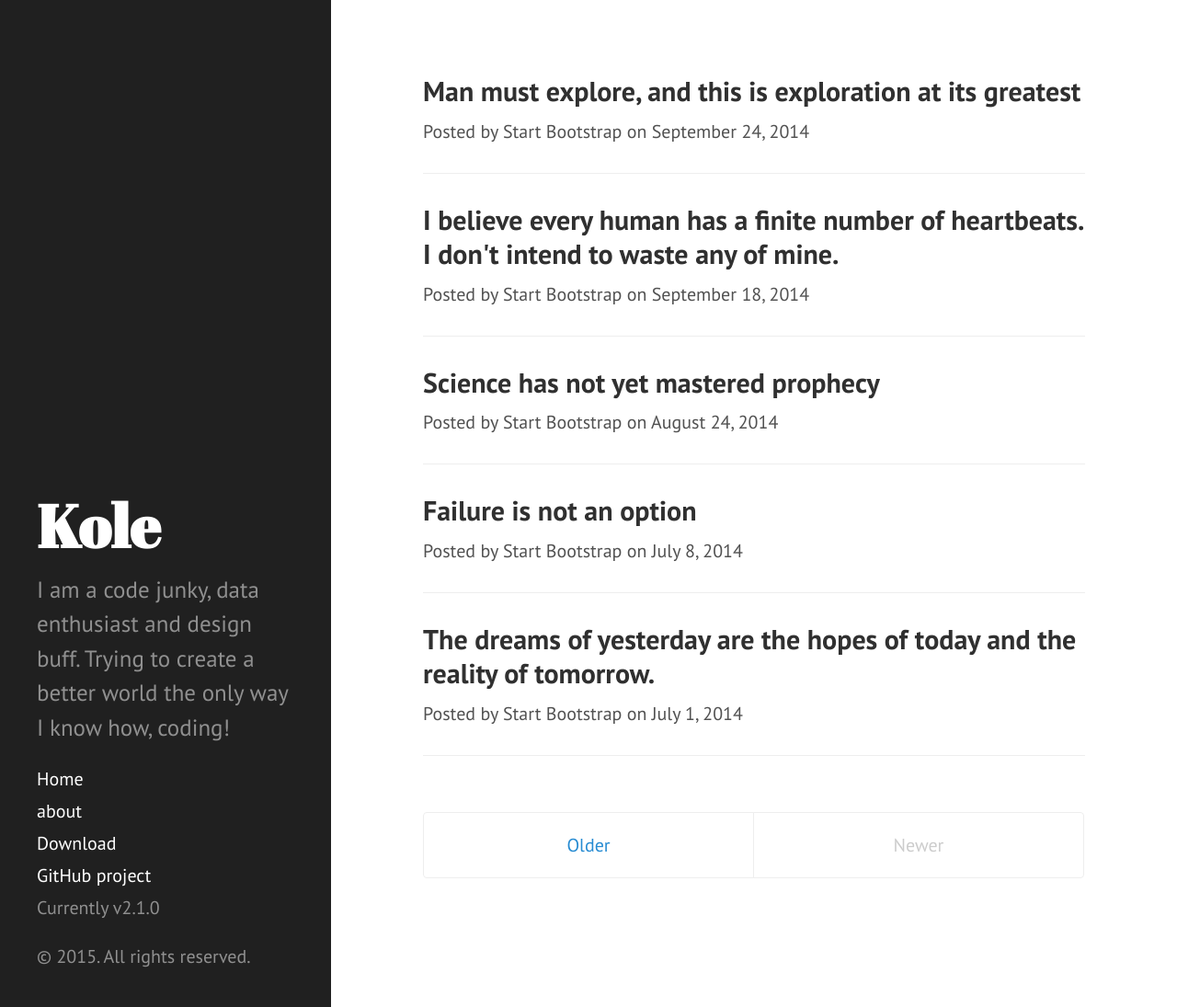
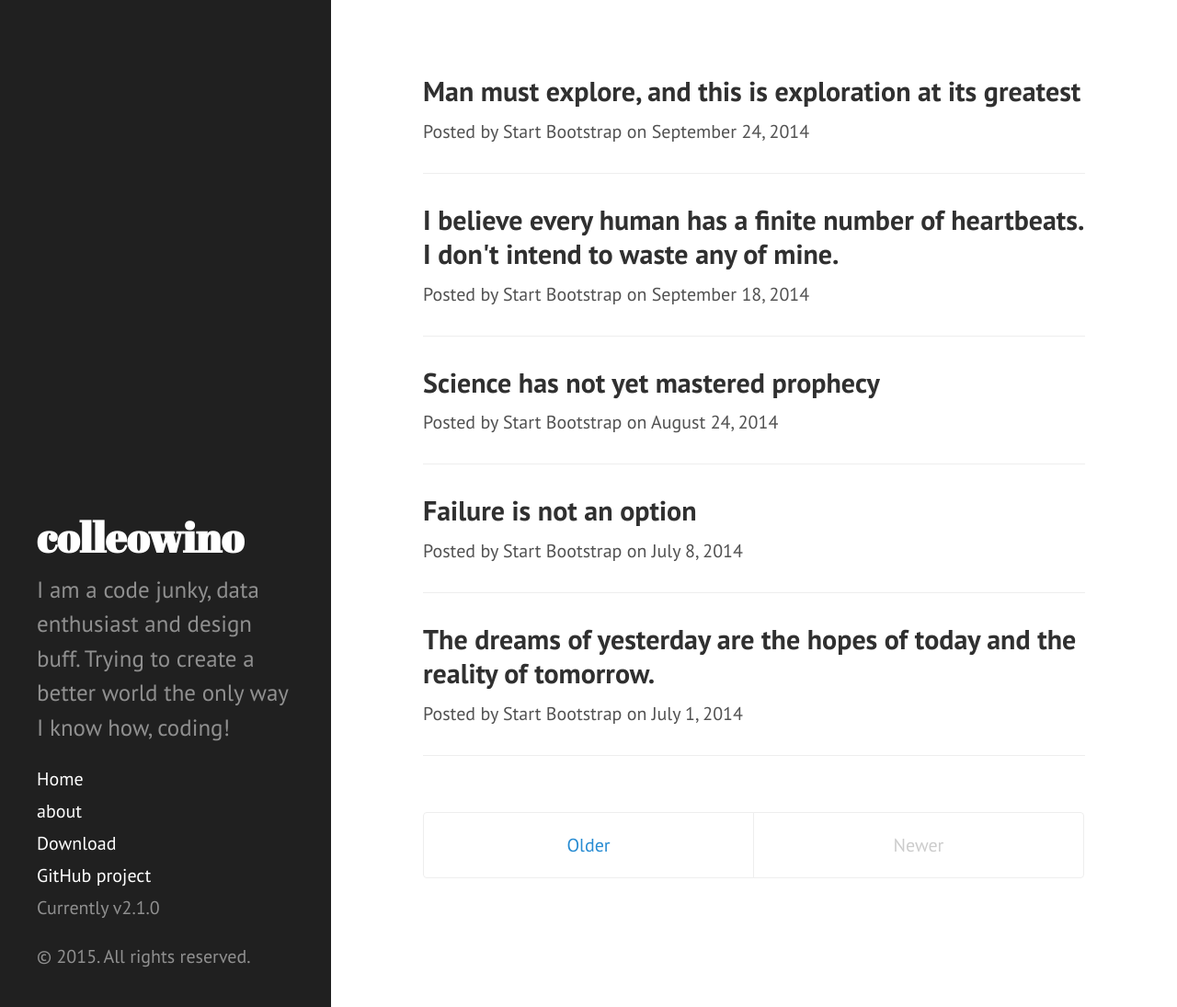
Before and after one commit to colleowino/colleowino.github.io, a Jekyll site: the page built from index.html, in a window 1280 px wide and 1095 px high. Shown: the whole window at 92% size. Built offline with Jekyll 4.4.1, drawn with Linux system fonts in a browser that asks for light colours; Markdown is read by kramdown in place of the engine named in the settings; the list of posts is cut into pages by our own code.

Commit message:
changed title

```diff
--- a/_config.yml
+++ b/_config.yml
@@ -9,7 +9,7 @@ twitter_username: colleowino
 github_username: colleowino
 facebook_username:  colleowino
 header-img: img/home-new.jpg
-title: "Kole"
+title: "colleowino"
 
 # Dependencies
 markdown: redcarpet
--- a/css/hyde.css
+++ b/css/hyde.css
@@ -80,7 +80,7 @@ html {
   color: #fff;
   margin-top: 0;
   font-family: "Abril Fatface", serif;
-  font-size: 3.25rem;
+  font-size: 2.25rem;
 }
 
 /* Sidebar nav */
```
